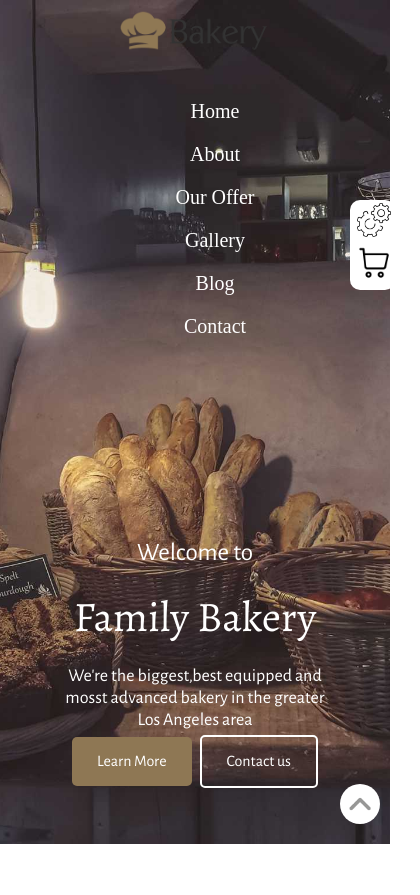
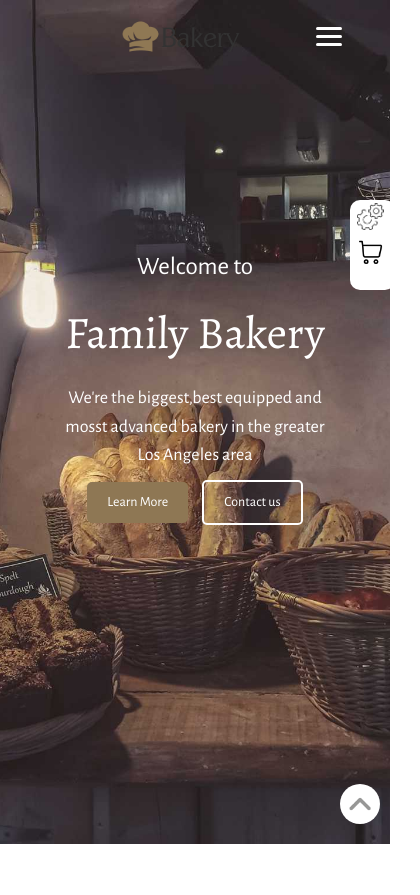
Before and after one commit to mowaleed99/bakery, a plain HTML site: page index.html in a window 390 px wide. Shown: the top 895 px of the page, 420 px wide, since content can reach past the window. Drawn offline with nearby package versions, Linux system fonts and the light colour scheme.

Commit message:
mobile respons edit1

```diff
--- a/index.html
+++ b/index.html
@@ -14,9 +14,6 @@
 </head>
 
 <body>
-
-
-
 
   <div class="setting-cart">
     <div class="setting-logo">
@@ -36,18 +33,27 @@
   <div class="header">
     <div class="navbar">
       <div class="container-nav">
-        <div class="logo"><a href="#" target="_blank"><img src="img/bakery-color.png" alt="bakery-logo"></a></div>
+
+        <div class="logo">
+          <a href="#" target="_blank"><img src="img/bakery-color.png" alt="bakery-logo"></a>
+        </div>
+
+        <input type="checkbox" id="nav-toggle" class="nav-toggle" title="nav">
+        <label for="nav-toggle" class="nav-toggle-label">
+          <span></span>
+        </label>
+
         <div class="menu-link">
           <ul>
             <li><a href="#header">Home</a></li>
             <li><a href="#about">About</a></li>
             <li><a href="#our-location">Our Offer</a></li>
             <li><a href="#gallery">Gallery</a></li>
-            <li><a href="#Contact-Info  ">Blog</a></li>
+            <li><a href="#Contact-Info">Blog</a></li>
             <li><a href="#footer">Contact</a></li>
           </ul>
         </div>
-        <div class="clear-fix"></div>
+
       </div>
     </div>
     <div class="header-text">
--- a/style/main.css
+++ b/style/main.css
@@ -1,5 +1,7 @@
 * {
   margin: 0;
+  padding: 0;
+  box-sizing: border-box;
 }
 body {
   margin: 0;
@@ -498,14 +500,121 @@ h1 {
   text-align: center;
 }
 /* End footer bottom design */
-/*
-====================================
-    1. Media Query for Tablets
-   (Screens between 601px and 992px)
-====================================
-*/
+
+/* media query */
+@media (max-width: 768px) {
+  .header .header-text {
+    padding: 80px 20px;
+    text-align: center;
+  }
+
+  .header-text h1 {
+    font-size: 45px;
+  }
+
+  .header-text p {
+    font-size: 16px;
+    line-height: 1.6;
+  }
+
+  .header-text .button {
+    padding: 12px 20px;
+    font-size: 14px;
+    margin: 10px 5px;
+  }
+
+  .navbar .container-nav {
+    display: flex;
+    justify-content: space-between;
+    align-items: center;
+    padding: 10px 20px;
+  }
+
+  .navbar .logo img {
+    width: 120px;
+  }
+
+  .nav-toggle-label {
+    display: block;
+    width: 28px;
+    height: 22px;
+    cursor: pointer;
+    position: relative;
+    z-index: 1000;
+  }
+
+  .nav-toggle-label span,
+  .nav-toggle-label span::before,
+  .nav-toggle-label span::after {
+    display: block;
+    position: absolute;
+    height: 3px;
+    width: 100%;
+    background: white;
+    border-radius: 2px;
+    transition: all 0.3s ease;
+  }
+
+  .nav-toggle-label span::before {
+    content: "";
+    top: -8px;
+  }
+
+  .nav-toggle-label span::after {
+    content: "";
+    top: 8px;
+  }
+
+  .nav-toggle {
+    display: none;
+  }
+
+  .menu-link {
+    display: none;
+    position: absolute;
+    top: 65px;
+    left: 0;
+    width: 100%;
+    background-color: rgba(40, 40, 40, 0.95);
+  }
+
+  .menu-link ul {
+    width: 100%;
+  }
+
+  .menu-link li {
+    display: block;
+    text-align: center;
+    padding: 20px 0;
+    border-bottom: 1px solid rgba(255, 255, 255, 0.1);
+  }
+
+  .menu-link li:last-child {
+    border-bottom: none;
+  }
+
+  .nav-toggle:checked ~ .menu-link {
+    display: block;
+  }
+
+  .nav-toggle:checked ~ .nav-toggle-label span {
+    background: transparent;
+  }
+  .nav-toggle:checked ~ .nav-toggle-label span::before {
+    transform: rotate(45deg);
+    top: 0;
+  }
+  .nav-toggle:checked ~ .nav-toggle-label span::after {
+    transform: rotate(-45deg);
+    top: 0;
+  }
+
+  .clear-fix {
+    display: none;
+  }
+}
+
 @media (min-width: 601px) and (max-width: 992px) {
-  /* تعديل الخطوط الرئيسية لتناسب حجم التابلت */
   h1 {
     font-size: 60px;
   }
@@ -513,12 +622,10 @@ h1 {
     font-size: 28px;
   }
 
-  /* قسم المخبوزات: تحويله من 3 أعمدة إلى عمودين */
   .meal {
     width: 50%;
   }
 
-  /* الفوتر: تحويله من 4 أعمدة إلى عمودين */
   .about-us,
   .why-special,
   .opening,
@@ -528,26 +635,18 @@ h1 {
   }
 }
 
-/*
-====================================
-    2. Media Query for Phones
-   (Screens up to 600px)
-====================================
-*/
 @media (max-width: 600px) {
-  /* تعديل الحاويات الرئيسية ليكون لها مسافات داخلية بدل الهوامش الخارجية */
   .about,
   .our-location-container,
   .gallery,
   .Contact-Info,
   .footer,
   .container {
-    width: 100%; /* تأخذ العرض الكامل */
-    padding-left: 15px; /* مسافة أمان على اليسار */
-    padding-right: 15px; /* مسافة أمان على اليمين */
+    width: 100%;
+    padding-left: 15px;
+    padding-right: 15px;
   }
 
-  /* --- الشريط العلوي Navbar --- */
   .header .navbar .logo,
   .header .navbar .menu-link {
     float: none;
@@ -563,9 +662,8 @@ h1 {
     padding: 10px 0;
   }
 
-  /* --- الهيدر Header --- */
   .header .header-text {
-    padding: 100px 0; /* المسافات الجانبية أصبحت في العنصر الأب */
+    padding: 100px 0;
   }
   h1 {
     font-size: 42px;
@@ -574,7 +672,6 @@ h1 {
     font-size: 18px;
   }
 
-  /* --- تحويل جميع الأعمدة إلى عمود واحد --- */
   .about-img,
   .about-text,
   .our-img,
```
